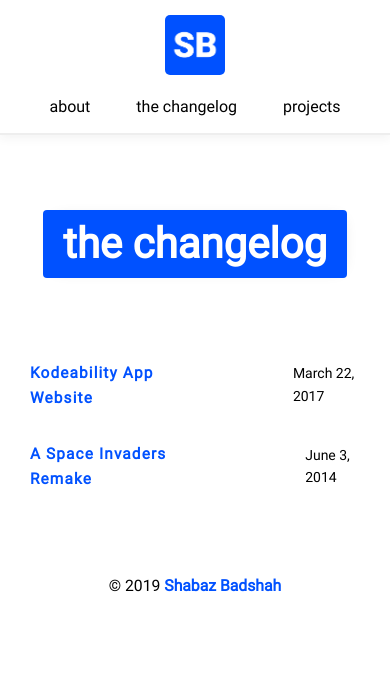
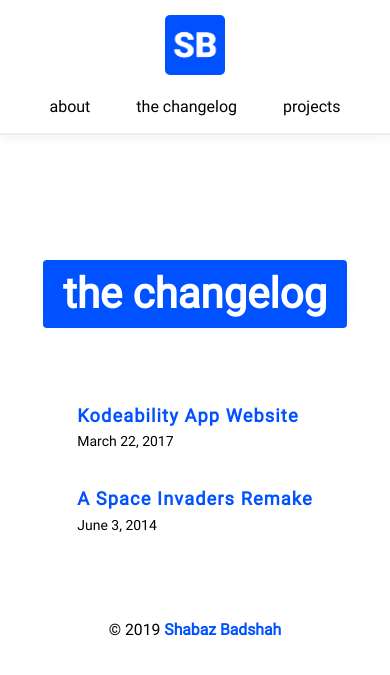
Before and after one commit to ShabazBadshah/shabazbadshah.com, a Jekyll site: the page built from blog/index.html, in a window 390 px wide. Shown: the top 675 px of the page. Built offline with Jekyll 4.4.1, drawn with Linux system fonts in a browser that asks for light colours.

Commit message:
made blog page responsive

```diff
--- a/assets/css/blog.css
+++ b/assets/css/blog.css
@@ -1,7 +1,7 @@
 h2#blog-page-title {
-  margin-left: 100px;
-  margin-top: 80px;
+  margin-top: 100px;
   margin-bottom: 80px;
+  margin-left: 0;
   background-color: #0051ff;
   width: fit-content;
   padding: 10px 20px;
@@ -71,3 +71,25 @@ h5#blog-date {
   justify-content: space-between;
   width: 100%;
 }
+
+@media only screen and (max-width: 450px) {
+
+  h5#blog-date {
+    margin-left: 0;
+  }
+
+  li#blog-list-item {
+    flex-direction: column;
+    align-items: flex-start;
+    justify-content: center;
+  }
+
+  h2#blog-page-title {
+    margin-bottom: 40px;
+  }
+
+
+  a#blog-title-link {
+    font-size: 1.3rem;
+  }
+}
--- a/blog/index.html
+++ b/blog/index.html
@@ -4,15 +4,13 @@ title: blog - shabazbadshah.com
 permalink: /blog/
 ---
 
-<h2 id="page-title">the changelog</h2>
+<h2 id="blog-page-title">the changelog</h2>
 <div id="blog-list-wrapper">
   <ul id="blog-list">
     {% for post in site.categories.blog %}
       <li id="blog-list-item">
         <a id="blog-title-link" href="{{ post.url }}">{{ post.title }}</a>
-        <div id="metadata-wrap">
-          <h5 id="blog-date"> {{post.date | date: "%B %-d, %Y"}}</h5>
-        </div>
+        <h5 id="blog-date"> {{post.date | date: "%B %-d, %Y"}}</h5>
       </li>
     {% endfor %}
   </ul>
--- a/projects/index.html
+++ b/projects/index.html
@@ -5,7 +5,7 @@ permalink: /projects/
 ---
 
 <div id="project-page-content-wrap">
-  <h2 id="page-title">personal projects</h2>
+  <h2 id="page-title">projects</h2>
   <ul id="project-list">
     {% for post in site.categories.projects %}
       <li id="project-list-item">
```
